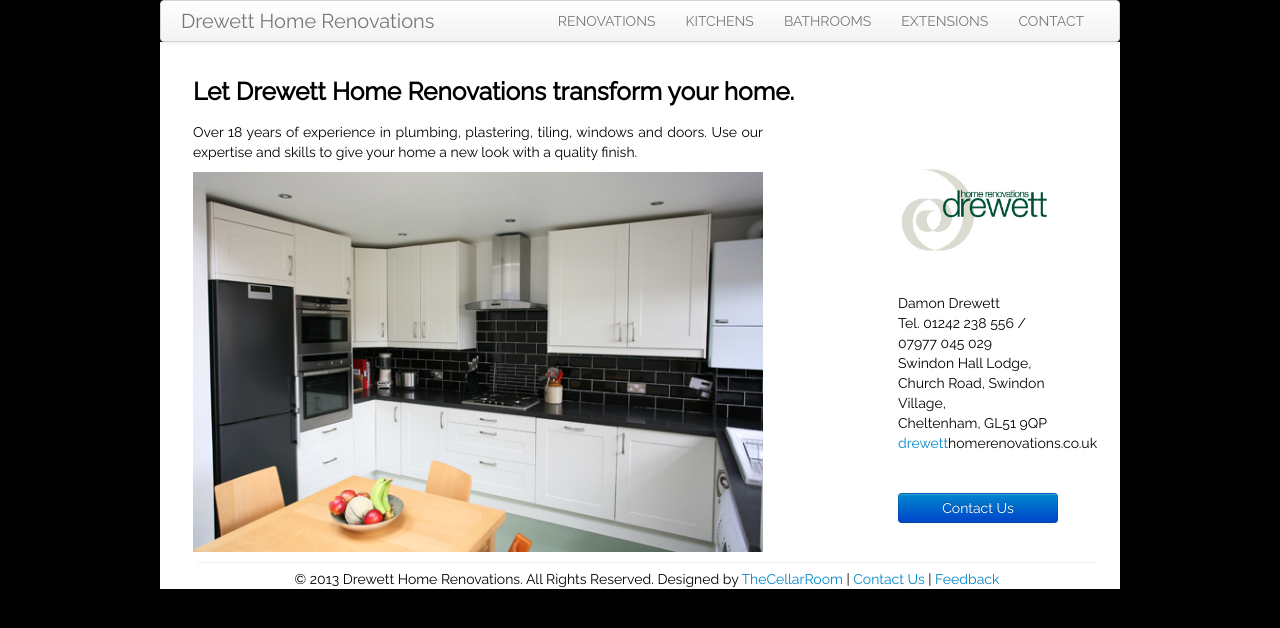
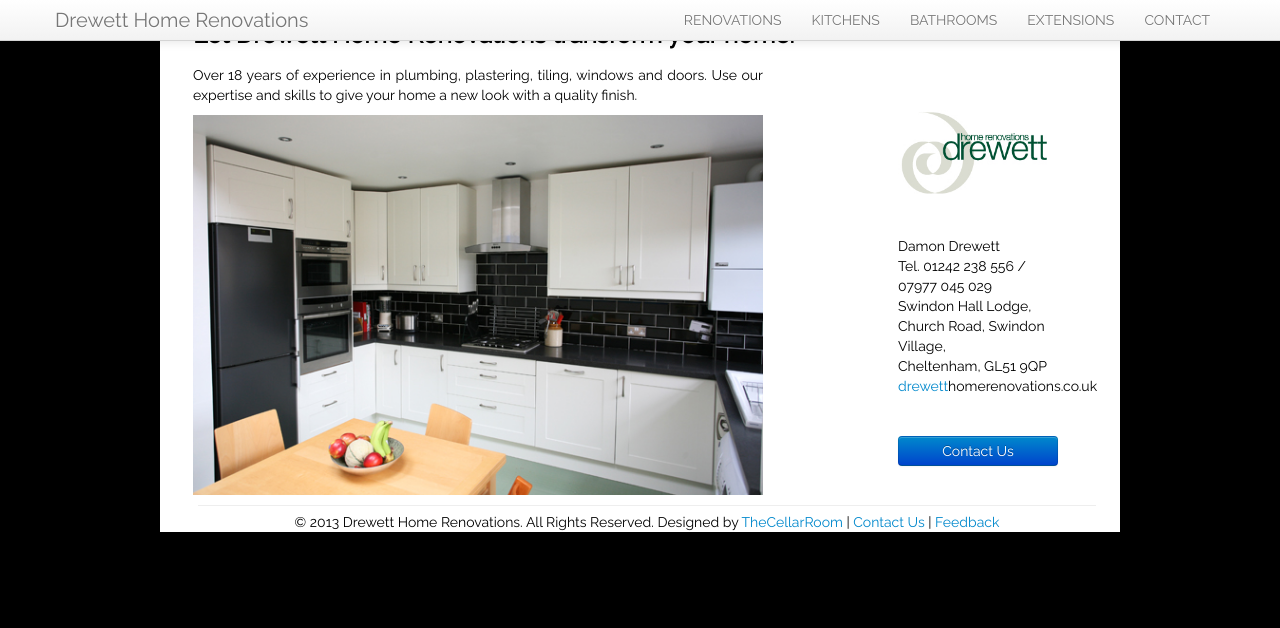
Before and after one commit to TheCellarRoom/DrewettHomeRenovations, a plain HTML site: page index.html in a window 1280 px wide. Drawn offline with nearby package versions, Linux system fonts and the light colour scheme.

Commit message:
Update index.html

```diff
--- a/index.html
+++ b/index.html
@@ -40,9 +40,9 @@ e.preventDefault();
 <title>Drewett Home Renovations - Building and renovations work in Gloucestershire and surrounding areas</title>
 </head>
 <body>
-<div id="wrap">
+<div id="wrap" style="padding-top:5px;">
 <nav>
-<div class="navbar">
+<div class="navbar navbar-fixed-top">
   <div class="navbar-inner">
     <div class="container">
       <a class="brand" href="/index.html" title="Homepage for Drewett Home Renovations">Drewett Home Renovations</a>
```
